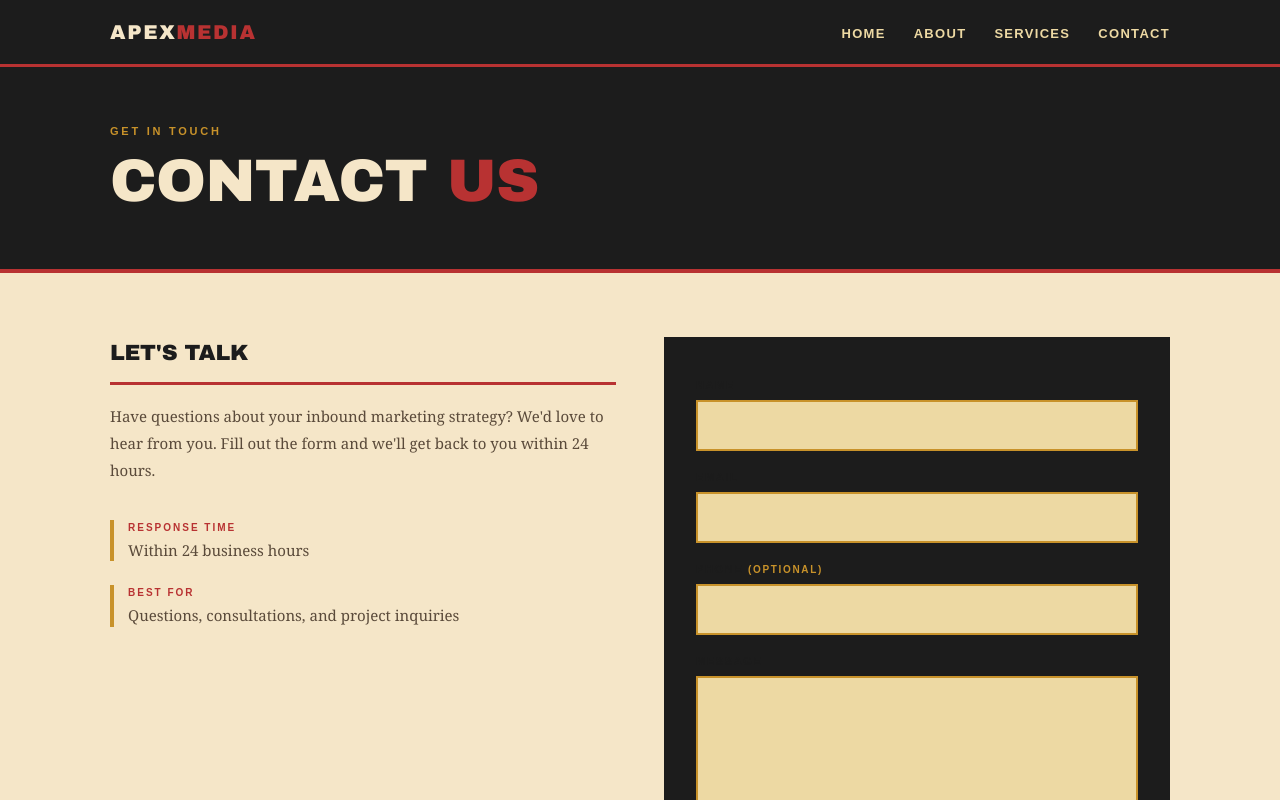
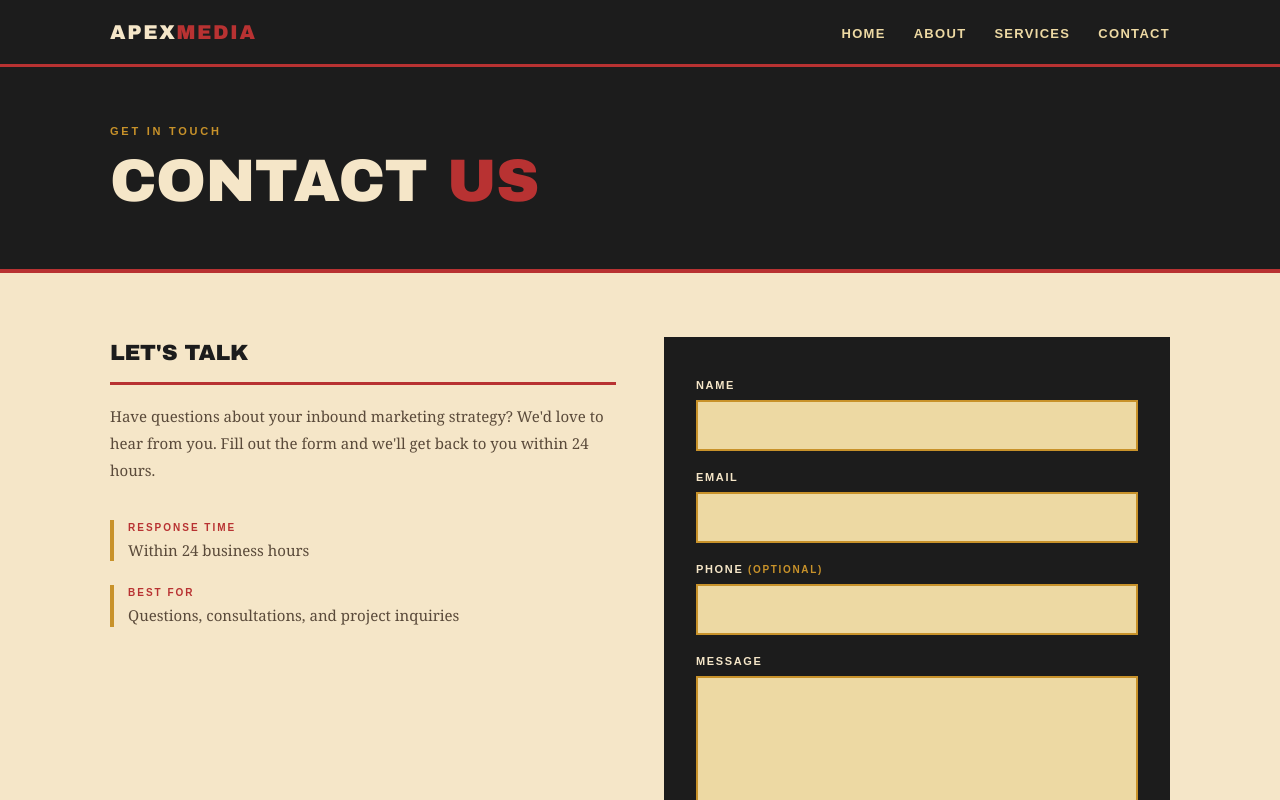
Before and after one commit to AnirMallik/apexmedia-site, a Next.js app: page /contact in a window 1280 px wide. Shown: the top 800 px of the page. Built offline with nearby package versions, Linux system fonts and the light colour scheme.

Commit message:
Fix contact form label color to cream to match homepage header

```diff
--- a/app/contact/page.js
+++ b/app/contact/page.js
@@ -14,7 +14,7 @@ const inputStyle = {
 };
 
 const labelStyle = {
-  display: 'block', color: s.charcoal, fontFamily: 'Arial, sans-serif',
+  display: 'block', color: s.cream, fontFamily: 'Arial, sans-serif',
   fontWeight: '700', fontSize: '11px', letterSpacing: '0.15em',
   textTransform: 'uppercase', marginBottom: '7px',
 };
```
